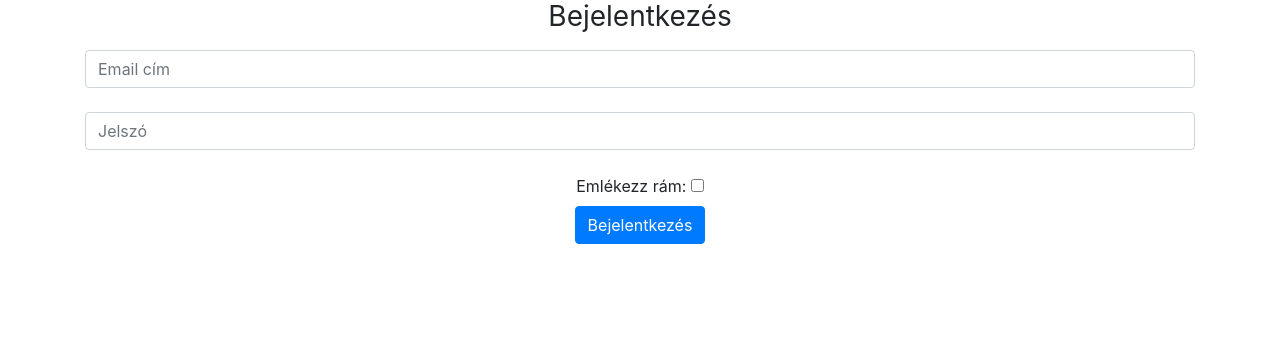
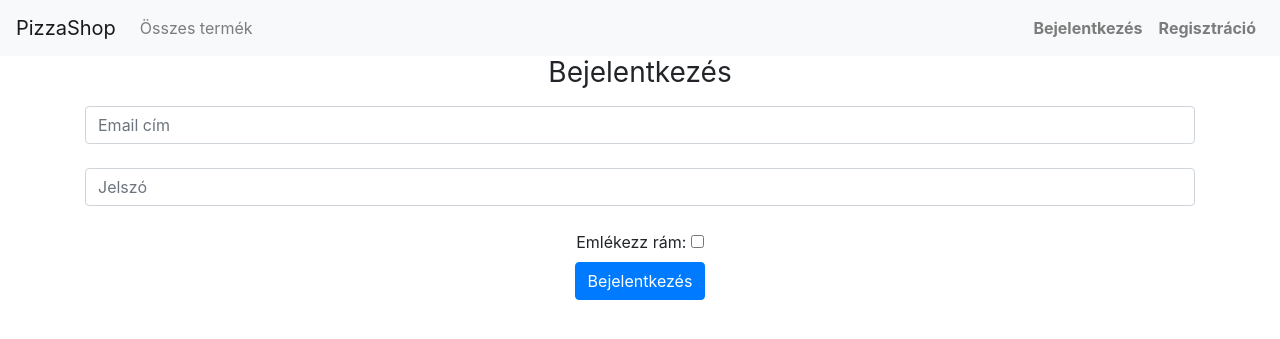
Before and after one commit to vereczkibalint/wp3_beadando, a CodeIgniter app: page /wp3_beadando/index.php/auth/login in a window 1280 px wide. Shown: the top 339 px of the page. Run offline with CodeIgniter, Linux system fonts and the light colour scheme; some libraries are stand-ins or nearby versions.

Commit message:
moved navbar to header

```diff
--- a/application/views/layout/header.php
+++ b/application/views/layout/header.php
@@ -11,4 +11,46 @@
     <link rel="stylesheet" href="<?=base_url('assets/css/custom.css')?>">
 </head>
 <body>
+<nav class="navbar navbar-expand-lg navbar-light bg-light navbar-pink">
+  <a class="navbar-brand" href="<?php echo base_url(); ?>">PizzaShop</a>
+  <button class="navbar-toggler" type="button" data-toggle="collapse" data-target="#pizzaNavbar" aria-controls="pizzaNavbar" aria-expanded="false" aria-label="Toggle navigation">
+    <span class="navbar-toggler-icon"></span>
+  </button>
+
+  <div class="collapse navbar-collapse" id="pizzaNavbar">
+    <ul class="navbar-nav mr-auto">
+      <li class="nav-item">
+        <a class="nav-link" href="<?=base_url()?>">Összes termék</a>
+      </li>
+    </ul>
+    <ul class="navbar-nav ml-auto">
+      <?php if(!$this->ion_auth->logged_in()): ?>
+      <li class="nav-item">
+        <a href="<?php echo base_url('auth/login'); ?>" class="nav-link font-weight-bold">Bejelentkezés</a>
+      </li>
+      <li class="nav-item">
+          <a href="<?php echo base_url('register'); ?>" class="nav-link font-weight-bold">Regisztráció</a>
+      </li>
+      <?php else: ?>
+      <li class="nav-item mr-2">
+        <a href="<?php echo base_url('cart'); ?>" class="nav-link">
+          <i class="fas fa-shopping-cart"></i>
+        </a>
+      </li>
+      <li class="nav-item dropdown">
+        <a class="nav-link dropdown-toggle" href="#" id="user_dropdown" data-toggle="dropdown" aria-haspopup="true" aria-expanded="false"><?php echo $this->ion_auth->user()->row()->username; ?></a>
+        <div class="dropdown-menu dropdown-menu-right" aria-labelledby="user_dropdown">
+            <a class="nav-link" href="<?php echo base_url('auth/change_password'); ?>">Jelszó módosítása</a>
+            <div class="dropdown-divider"></div>
+            <?php if($this->ion_auth->is_admin()): ?>
+                <a class="nav-link" href="<?php echo base_url('admin'); ?>">Admin panel</a>
+                <div class="dropdown-divider"></div>
+            <?php endif; ?>
+            <a class="nav-link" href="<?php echo base_url('auth/logout'); ?>">Kilépés</a>
+        </div>
+      </li>
+      <?php endif; ?>
+    </ul>
+  </div>
+</nav>
 <main class="container">
```
